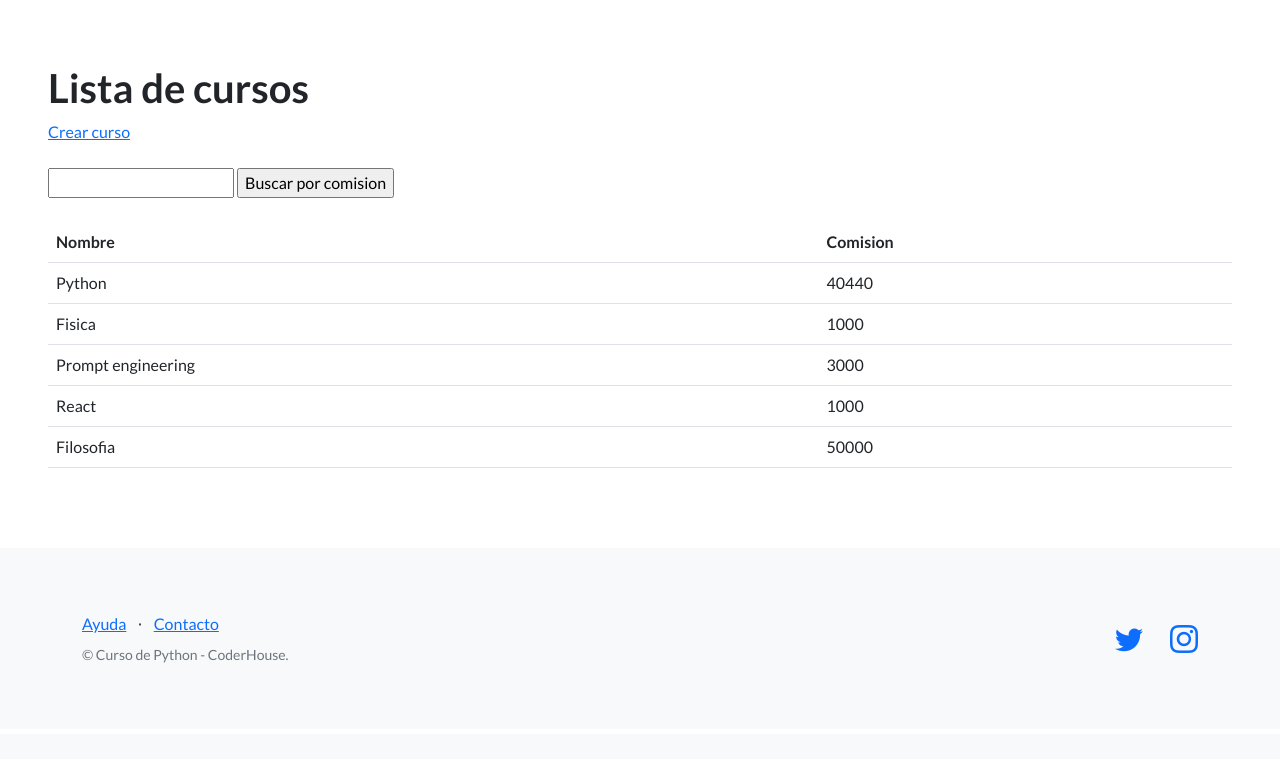
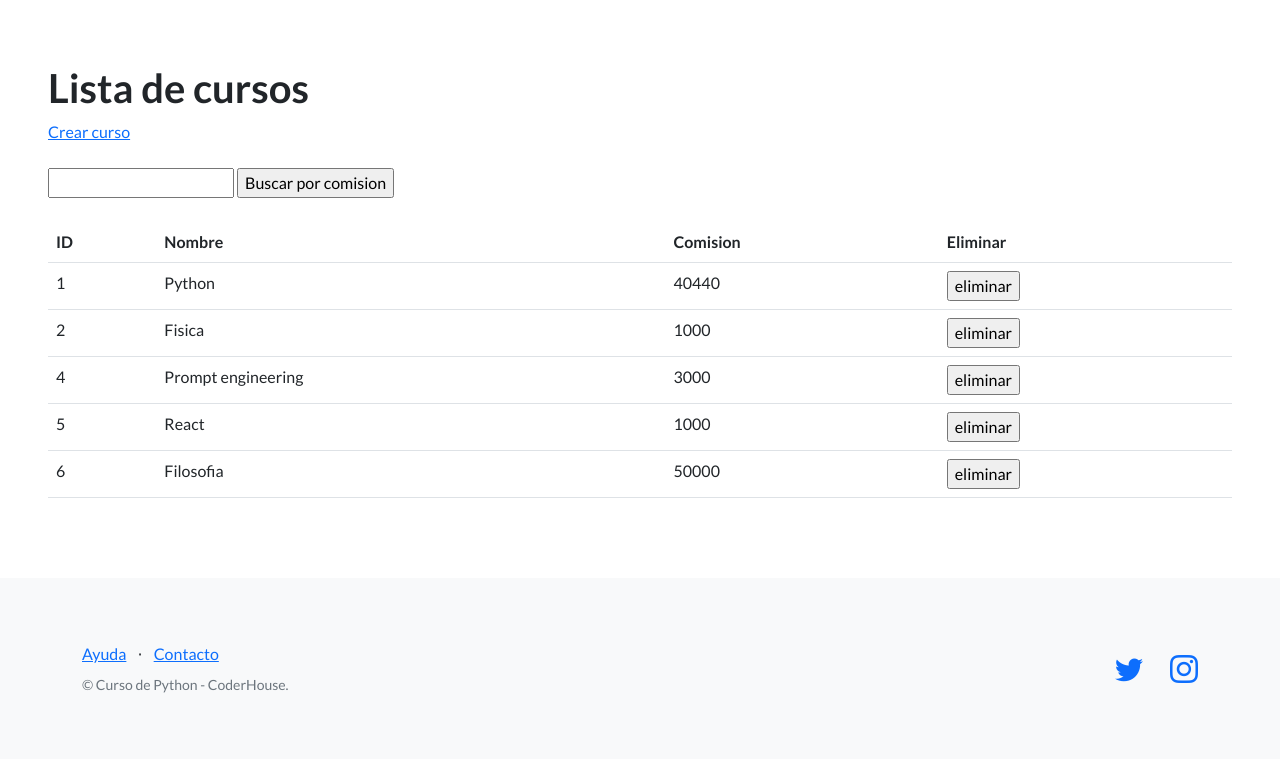
Before and after one commit to pedrorojasg/40440_django, a Django app: page /estudios/cursos/ in a window 1280 px wide. Shown: the part 66-825 px from the top of the page. Before the commit the page ends 729 px from the top, so only its background shows below. Run offline with Django 4.2, Linux system fonts and the light colour scheme; data comes from the database, SQL or seed files in the repository; both versions use the stored data as it was after the commit; some libraries are stand-ins or nearby versions.

Commit message:
Agregado delete curso

```diff
--- a/control_estudios/templates/control_estudios/lista_cursos.html
+++ b/control_estudios/templates/control_estudios/lista_cursos.html
@@ -16,13 +16,22 @@
     <table class="table">
       <tbody>
         <tr>
+          <th>ID</th>
           <th>Nombre</th>
           <th>Comision</th>
+          <th>Eliminar</th>
         </tr>
         {% for curso in cursos %}
         <tr>
+          <td>{{ curso.id }}</td>
           <td>{{ curso.nombre }}</td>
           <td>{{ curso.comision }}</td>
+          <td>
+            <form action="{% url 'eliminar_curso' curso.id %}" method="post">
+              {% csrf_token %}
+              <input type="submit" value="eliminar"/>
+            </form
+          </td>
         </tr>
         {% endfor %}
       </tbody>
--- a/control_estudios/urls.py
+++ b/control_estudios/urls.py
@@ -18,7 +18,7 @@ from django.contrib import admin
 from django.urls import path
 
 from control_estudios.views import listar_estudiantes, listar_cursos, crear_curso,\
-    buscar_cursos
+    buscar_cursos, eliminar_curso
 
 
 urlpatterns = [
@@ -26,4 +26,5 @@ urlpatterns = [
     path("cursos/", listar_cursos, name="lista_cursos"),
     path("crear-curso/", crear_curso, name="crear_curso"),
     path("buscar-cursos/", buscar_cursos, name="buscar_cursos"),
+    path('eliminar-curso/<int:id>/', eliminar_curso, name="eliminar_curso"),
 ]
--- a/control_estudios/views.py
+++ b/control_estudios/views.py
@@ -87,3 +87,11 @@
             context=contexto,
         )
         return http_response
+
+
+def eliminar_curso(request, id):
+    curso = Curso.objects.get(id=id)
+    if request.method == "POST":
+        curso.delete()
+        url_exitosa = reverse('lista_cursos')
+        return redirect(url_exitosa)
```
Also changed, not shown: db.sqlite3.
